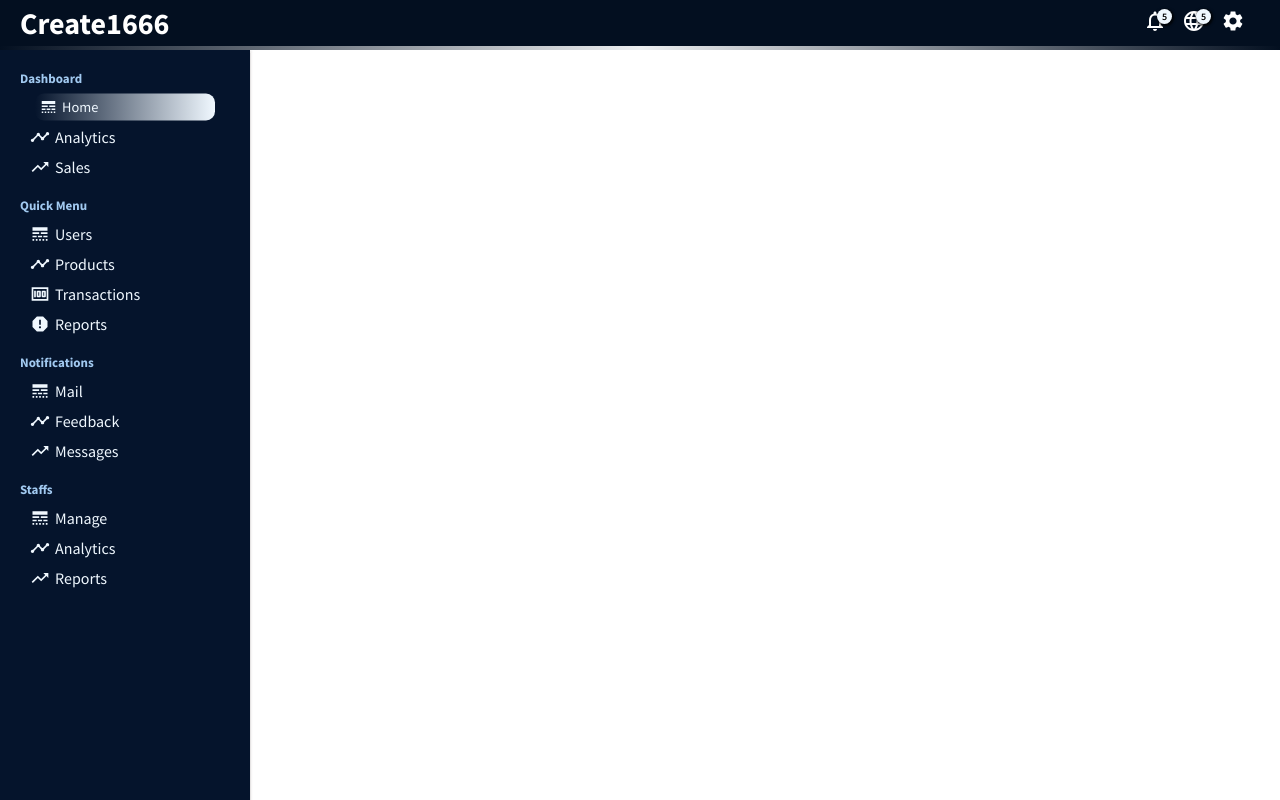
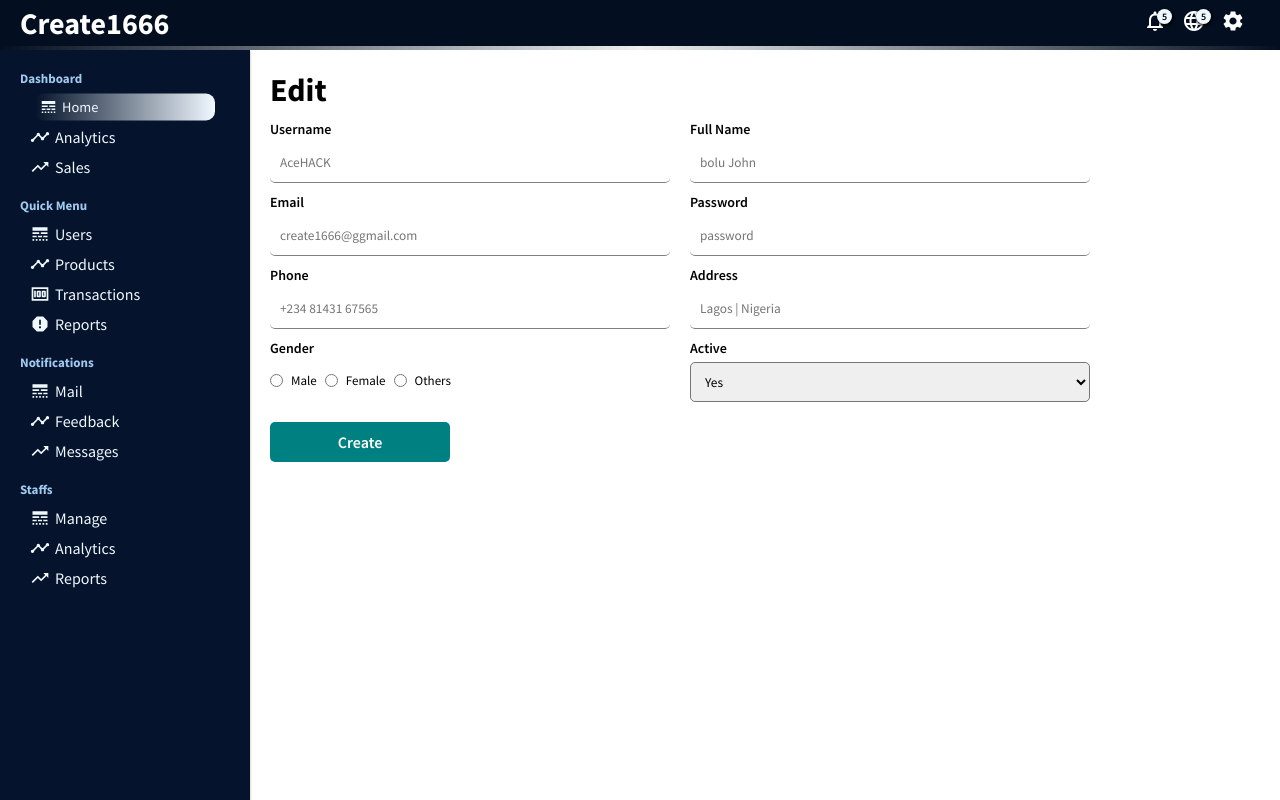
Before and after one commit to create1666/Admin-dashBoard, a React (Create React App) app: page /newUser in a window 1280 px wide. Built offline with nearby package versions, Linux system fonts and the light colour scheme.

Commit message:
feat:newUser page

```diff
--- a/src/App.css
+++ b/src/App.css
@@ -12,3 +12,8 @@
 .app__container{
   display: flex;
 }
+
+a {
+  text-decoration: none;
+  color: inherit;
+}
--- a/src/App.js
+++ b/src/App.js
@@ -5,6 +5,7 @@ import Home from "./Pages/Home";
 import { BrowserRouter as Router, Route, Switch } from "react-router-dom";
 import UserList from "./Pages/Userpage/UserList";
 import User from "./Pages/SingleUserPage/User";
+import NewUser from "./Pages/NewUser/NewUser";
 function App() {
   return (
     <div className="app">
@@ -19,6 +20,9 @@ function App() {
             <Route path="/user/:userId">
               <User />
             </Route>
+            <Route path="/newUser">
+              <NewUser />
+            </Route>
             <Route exact path="/">
               <Home />
             </Route>
--- /dev/null
+++ b/src/Pages/NewUser/NewUser.css
@@ -0,0 +1,67 @@
+.newUser__section {
+  flex: 4;
+  padding: 20px;
+}
+
+.newUserForm {
+  display: flex;
+  flex-wrap: wrap;
+}
+
+.newUserItem {
+  display: flex;
+  flex-direction: column;
+  width: 400px;
+  margin-right: 20px;
+  margin-top: 10px;
+}
+
+.newUserItem > label{
+  margin-bottom: 5px;
+  font-weight: 600;
+  font-size: 14px;
+}
+
+.newUserItem > input{
+  height: 40px;
+  padding: 10px;
+  border: none;
+  border-bottom: 1px solid gray;
+  border-bottom-right-radius: 5px;
+  border-bottom-left-radius: 5px;
+
+}
+
+.newUserGender{
+  display: flex;
+  align-items: center;
+  font-size: 13px;
+  margin-top: 10px;
+}
+
+.newUserGender>label{
+ margin-right: 8px;
+}
+
+.newUserGender>input{
+  margin-right: 8px;
+ }
+
+ .newUserSelect {
+   height: 40px;
+   border-radius: 5px;
+   padding: 10px;
+ }
+
+ .newUserBttn{
+   width: 180px;
+   color: white;
+   background-color: teal;
+   border-radius: 5px;
+   padding: 10px;
+   border: none;
+   font-size: 16px;
+   font-weight: 600;
+   cursor: pointer;
+   margin-top: 20px;
+ }
--- /dev/null
+++ b/src/Pages/NewUser/NewUser.jsx
@@ -0,0 +1,55 @@
+import React from 'react'
+import './NewUser.css'
+
+export default function NewUser() {
+  return (
+    <div className='newUser__section'>
+      <h1 className='newUserTitle'>Edit</h1>
+      <form  className="newUserForm">
+        <div className="newUserItem">
+          <label>Username</label>
+          <input type="text" className="newUserInput" placeholder='AceHACK' />
+        </div>
+        <div className="newUserItem">
+          <label>Full Name</label>
+          <input type="text" className="newUserInput" placeholder='bolu John' />
+        </div>
+        <div className="newUserItem">
+          <label>Email</label>
+          <input type="email" className="newUserInput" placeholder='create1666@ggmail.com' />
+        </div>
+        <div className="newUserItem">
+          <label>Password</label>
+          <input type="password" className="newUserInput" placeholder='password' />
+        </div>
+        <div className="newUserItem">
+          <label>Phone</label>
+          <input type="text" className="newUserInput" placeholder='+234 81431 67565' />
+        </div>
+        <div className="newUserItem">
+          <label>Address</label>
+          <input type="text" className="newUserInput" placeholder='Lagos | Nigeria' />
+        </div>
+        <div className="newUserItem">
+          <label>Gender</label>
+          <div className="newUserGender">
+          <input type="radio" value='male' name='gender' id="male" />
+          <label for='male'>Male</label>
+          <input type="radio" value='female' name='gender' id="female" />
+          <label for='female'>Female</label>
+          <input type="radio" value='other' name='gender' id="other" />
+          <label for='other'>Others</label>
+          </div>
+        </div>
+        <div className="newUserItem">
+          <label>Active</label>
+          <select className='newUserSelect' name='active' id="active" >
+            <option value='yes'>Yes</option>
+            <option value='no'>No</option>
+            </select>
+        </div>
+        <button className='newUserBttn'>Create</button>
+      </form>
+    </div>
+  )
+}
--- a/src/components/NavBar.jsx
+++ b/src/components/NavBar.jsx
@@ -1,14 +1,18 @@
 import React from "react";
-import './NavBar.css'
+import "./NavBar.css";
+import { Link } from "react-router-dom";
 import { NotificationsNone, Language, Settings } from "@material-ui/icons";
 
 const NavBar = () => {
   return (
     <div className="navBar">
       <div className="navBar__body">
-        <div className="navBar__left">
-          <span className="logo">Create1666</span>
-        </div>
+        <Link to="/">
+          {" "}
+          <div className="navBar__left">
+            <span className="logo">Create1666</span>
+          </div>
+        </Link>
         <div className="navBar__right">
           <div className="navBar__rightIconContainer">
             <NotificationsNone />
--- a/src/components/SideBar.jsx
+++ b/src/components/SideBar.jsx
@@ -2,6 +2,7 @@ import { LineStyle, Money, Report, Timeline, TrendingUp } from "@material-ui/ico
 import React from "react";
 import "./SideBar.css";
 import "../../src/App.css";
+import { Link } from "react-router-dom";
 
 const SideBar = () => {
   return (
@@ -11,10 +12,12 @@ const SideBar = () => {
           <div className="sideBar__bodyMenu">
             <h4 className="sideBar__MenuTitle">Dashboard</h4>
             <ul className="sideBar__lists ">
-              <li className="sideBar__listItems active">
+            <Link to='/'>
+            <li className="sideBar__listItems active">
                 <LineStyle className='sideBar__ListIcon'/>
                 Home{" "}
               </li>
+            </Link>
 
               <li className="sideBar__listItems">
                 <Timeline className='sideBar__ListIcon'/>
@@ -29,14 +32,18 @@ const SideBar = () => {
           <div className="sideBar__bodyMenu">
             <h4 className="sideBar__MenuTitle"> Quick Menu</h4>
             <ul className="sideBar__lists">
-              <li className="sideBar__listItems">
+             <Link to='/users'>
+             <li className="sideBar__listItems">
                 <LineStyle className='sideBar__ListIcon'/>
                 Users{" "}
               </li>
-              <li className="sideBar__listItems">
+             </Link>
+             <Link to='/products'>
+             <li className="sideBar__listItems">
                 <Timeline className='sideBar__ListIcon'/>
                 Products
               </li>
+             </Link>
               <li className="sideBar__listItems">
                 <Money className='sideBar__ListIcon'/>
                 Transactions
```
